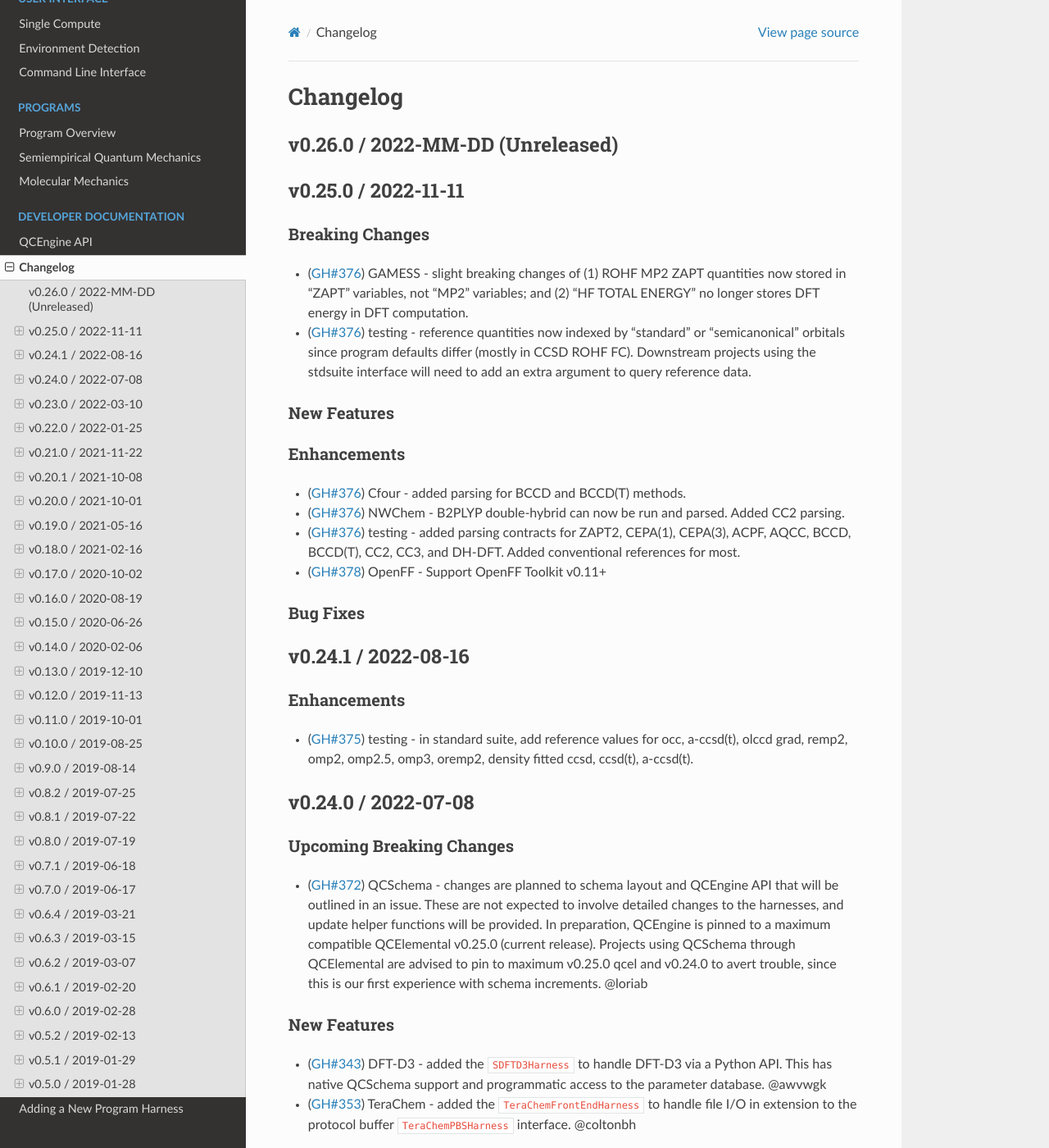
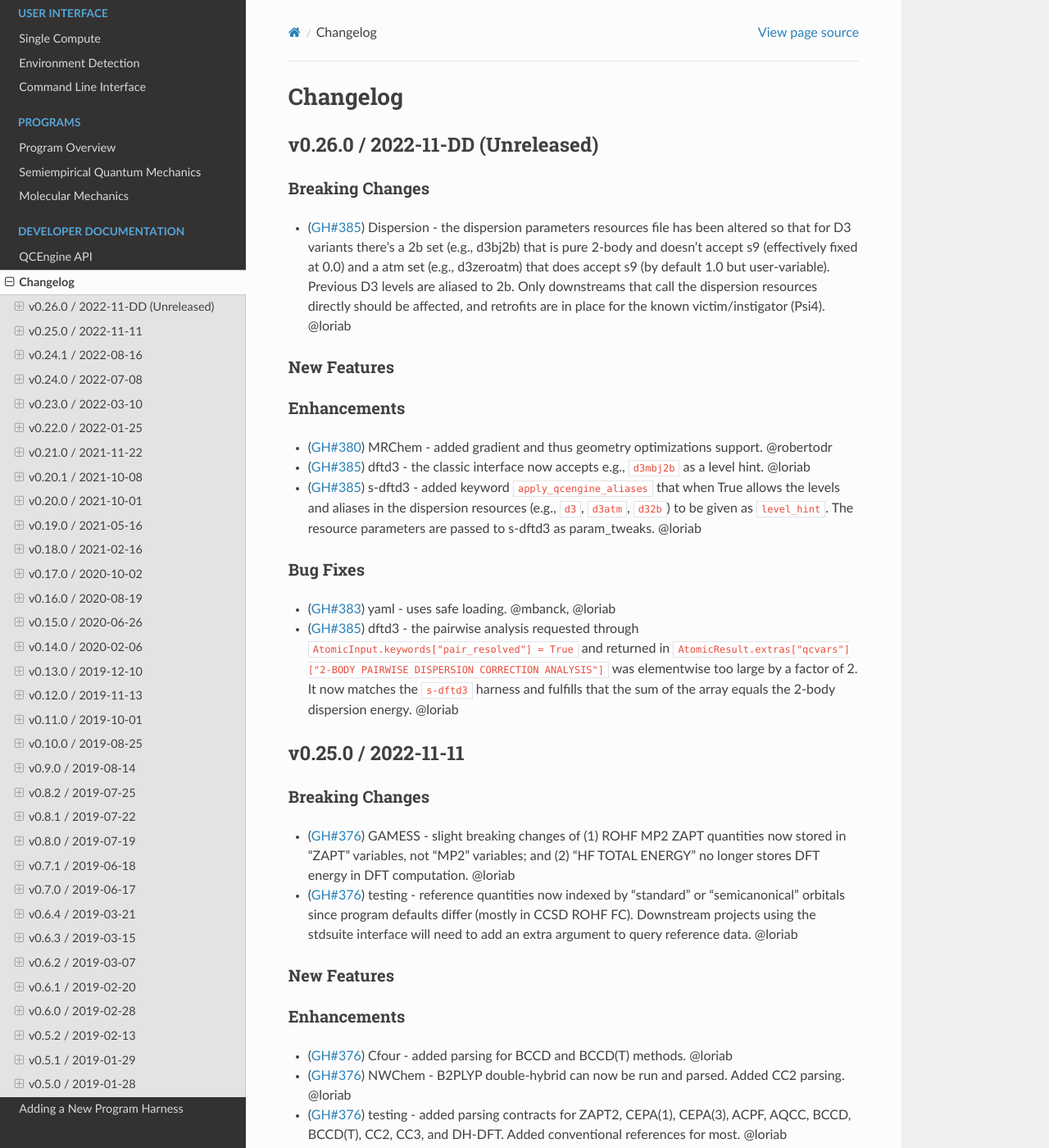
Before and after one commit to MolSSI/QCEngine, a Sphinx documentation site: the page built from docs/source/changelog.rst, in a window 1280 px wide and 1400 px high. Shown: the whole window at 82% size. Built offline with Sphinx 7.4.7 and the Read the Docs theme 2.0.0, drawn with Linux system fonts in a browser that asks for light colours; the version number could not be read and is left out; some of the changed text lies outside the part shown.

Commit message:
fix pairwise in classic dftd3

```diff
--- a/docs/source/changelog.rst
+++ b/docs/source/changelog.rst
@@ -17,20 +17,36 @@ Changelog
 .. +++++++++
 
 
-v0.26.0 / 2022-MM-DD (Unreleased)
+v0.26.0 / 2022-11-DD (Unreleased)
 --------------------
 
-.. Breaking Changes
-.. ++++++++++++++++
+Breaking Changes
+++++++++++++++++
 
-.. New Features
-.. ++++++++++++
+- (:pr:`385`) Dispersion - the dispersion parameters resources file has been altered so that for D3 variants there's a
+  2b set (e.g., d3bj2b) that is pure 2-body and doesn't accept s9 (effectively fixed at 0.0) and a atm set (e.g.,
+  d3zeroatm) that does accept s9 (by default 1.0 but user-variable). Previous D3 levels are aliased to 2b. Only
+  downstreams that call the dispersion resources directly should be affected, and retrofits are in place for the known
+  victim/instigator (Psi4). @loriab
 
-.. Enhancements
-.. ++++++++++++
+New Features
+++++++++++++
 
-.. Bug Fixes
-.. +++++++++
+Enhancements
+++++++++++++
+- (:pr:`380`) MRChem - added gradient and thus geometry optimizations support. @robertodr
+- (:pr:`385`) dftd3 - the classic interface now accepts e.g., ``d3mbj2b`` as a level hint. @loriab
+- (:pr:`385`) s-dftd3 - added keyword ``apply_qcengine_aliases`` that when True allows the levels and aliases in the
+  dispersion resources (e.g., ``d3``, ``d3atm``, ``d32b``) to be given as ``level_hint``. The resource parameters are
+  passed to s-dftd3 as param_tweaks. @loriab
+
+Bug Fixes
++++++++++
+- (:pr:`383`) yaml - uses safe loading. @mbanck, @loriab
+- (:pr:`385`) dftd3 - the pairwise analysis requested through ``AtomicInput.keywords["pair_resolved"] = True`` and
+  returned in ``AtomicResult.extras["qcvars"]["2-BODY PAIRWISE DISPERSION CORRECTION ANALYSIS"]`` was elementwise too
+  large by a factor of 2. It now matches the ``s-dftd3`` harness and fulfills that the sum of the array equals the
+  2-body dispersion energy. @loriab
 
 
 v0.25.0 / 2022-11-11
@@ -39,20 +55,20 @@ v0.25.0 / 2022-11-11
 Breaking Changes
 ++++++++++++++++
 - (:pr:`376`) GAMESS - slight breaking changes of (1) ROHF MP2 ZAPT quantities now stored in "ZAPT" variables, not "MP2"
-  variables; and (2) "HF TOTAL ENERGY" no longer stores DFT energy in DFT computation.
+  variables; and (2) "HF TOTAL ENERGY" no longer stores DFT energy in DFT computation. @loriab
 - (:pr:`376`) testing - reference quantities now indexed by "standard" or "semicanonical" orbitals since program defaults
   differ (mostly in CCSD ROHF FC). Downstream projects using the stdsuite interface will need to add an extra argument to query
-  reference data.
+  reference data. @loriab
 
 New Features
 ++++++++++++
 
 Enhancements
 ++++++++++++
-- (:pr:`376`) Cfour - added parsing for BCCD and BCCD(T) methods.
-- (:pr:`376`) NWChem - B2PLYP double-hybrid can now be run and parsed. Added CC2 parsing.
-- (:pr:`376`) testing - added parsing contracts for ZAPT2, CEPA(1), CEPA(3), ACPF, AQCC, BCCD, BCCD(T), CC2, CC3, and DH-DFT. Added conventional references for most.
-- (:pr:`378`) OpenFF - Support OpenFF Toolkit v0.11+
+- (:pr:`376`) Cfour - added parsing for BCCD and BCCD(T) methods. @loriab
+- (:pr:`376`) NWChem - B2PLYP double-hybrid can now be run and parsed. Added CC2 parsing. @loriab
+- (:pr:`376`) testing - added parsing contracts for ZAPT2, CEPA(1), CEPA(3), ACPF, AQCC, BCCD, BCCD(T), CC2, CC3, and DH-DFT. Added conventional references for most. @loriab
+- (:pr:`378`) OpenFF - Support OpenFF Toolkit v0.11+. @Yoshanuikabundi
 
 Bug Fixes
 +++++++++
@@ -63,7 +79,7 @@ v0.24.1 / 2022-08-16
 
 Enhancements
 ++++++++++++
-- (:pr:`375`) testing - in standard suite, add reference values for occ, a-ccsd(t), olccd grad, remp2, omp2, omp2.5, omp3, oremp2, density fitted ccsd, ccsd(t), a-ccsd(t).
+- (:pr:`375`) testing - in standard suite, add reference values for occ, a-ccsd(t), olccd grad, remp2, omp2, omp2.5, omp3, oremp2, density fitted ccsd, ccsd(t), a-ccsd(t). @loriab
 
 
 v0.24.0 / 2022-07-08
```
Also changed, not shown: 1 other file.
